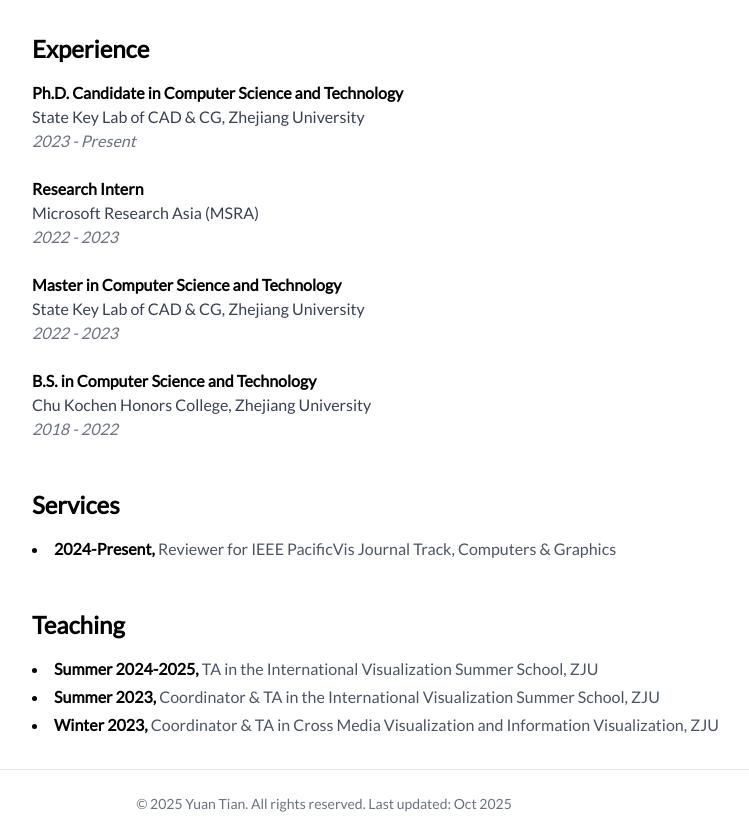
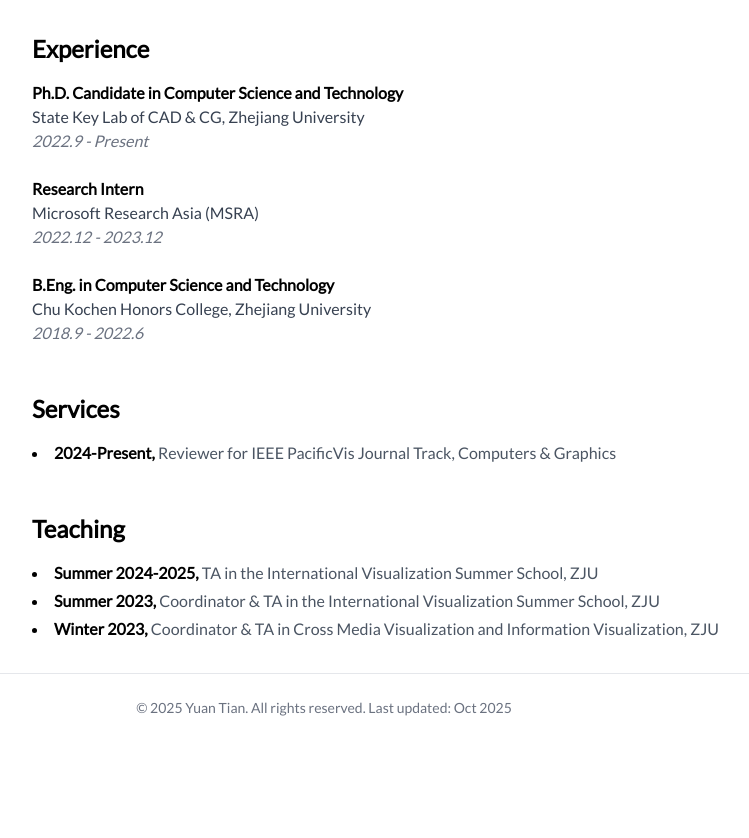
Before and after one commit to bebinca/home, a Next.js app: page /home/ in a window 1280 px wide. Shown: the part 1880-2718 px from the top of the page, without its empty margins (316-1065 px from the left). After the commit the page ends 2622 px from the top, so only its background shows below. Built offline with nearby package versions, Linux system fonts and the light colour scheme.

Commit message:
(feat) update

```diff
--- a/app/views/experience.tsx
+++ b/app/views/experience.tsx
@@ -11,25 +11,19 @@ const experienceList: Experience[] = [
   {
     org: 'State Key Lab of CAD & CG, Zhejiang University',
     role: 'Ph.D. Candidate in Computer Science and Technology',
-    time: '2023 - Present',
+    time: '2022.9 - Present',
     // description: 'Working on AI-assisted visual analytics and chart understanding.'
   },
   {
     org: 'Microsoft Research Asia (MSRA)',
     role: 'Research Intern',
-    time: '2022 - 2023',
-    // description: 'Explored LLM-based visualization generation and multi-agent simulations.'
-  },
-  {
-    org: 'State Key Lab of CAD & CG, Zhejiang University',
-    role: 'Master in Computer Science and Technology',
-    time: '2022 - 2023',
+    time: '2022.12 - 2023.12',
     // description: 'Explored LLM-based visualization generation and multi-agent simulations.'
   },
   {
     org: 'Chu Kochen Honors College, Zhejiang University',
-    role: 'B.S. in Computer Science and Technology',
-    time: '2018 - 2022',
+    role: 'B.Eng. in Computer Science and Technology',
+    time: '2018.9 - 2022.6',
     // description: 'Explored LLM-based visualization generation and multi-agent simulations.'
   },
 ]
```
Also changed, not shown: 1 other file (tests, documents, lock files or other folders).
